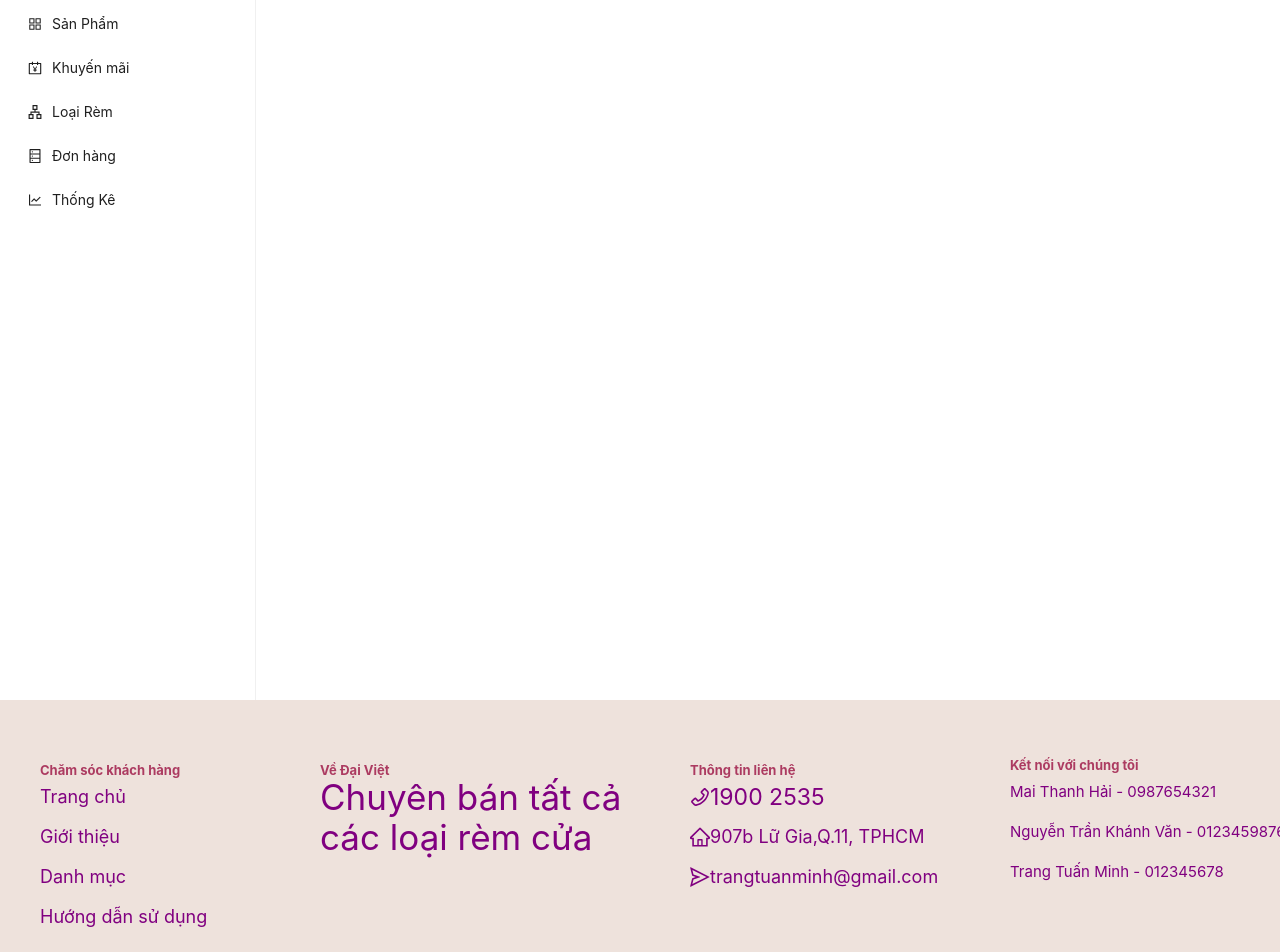
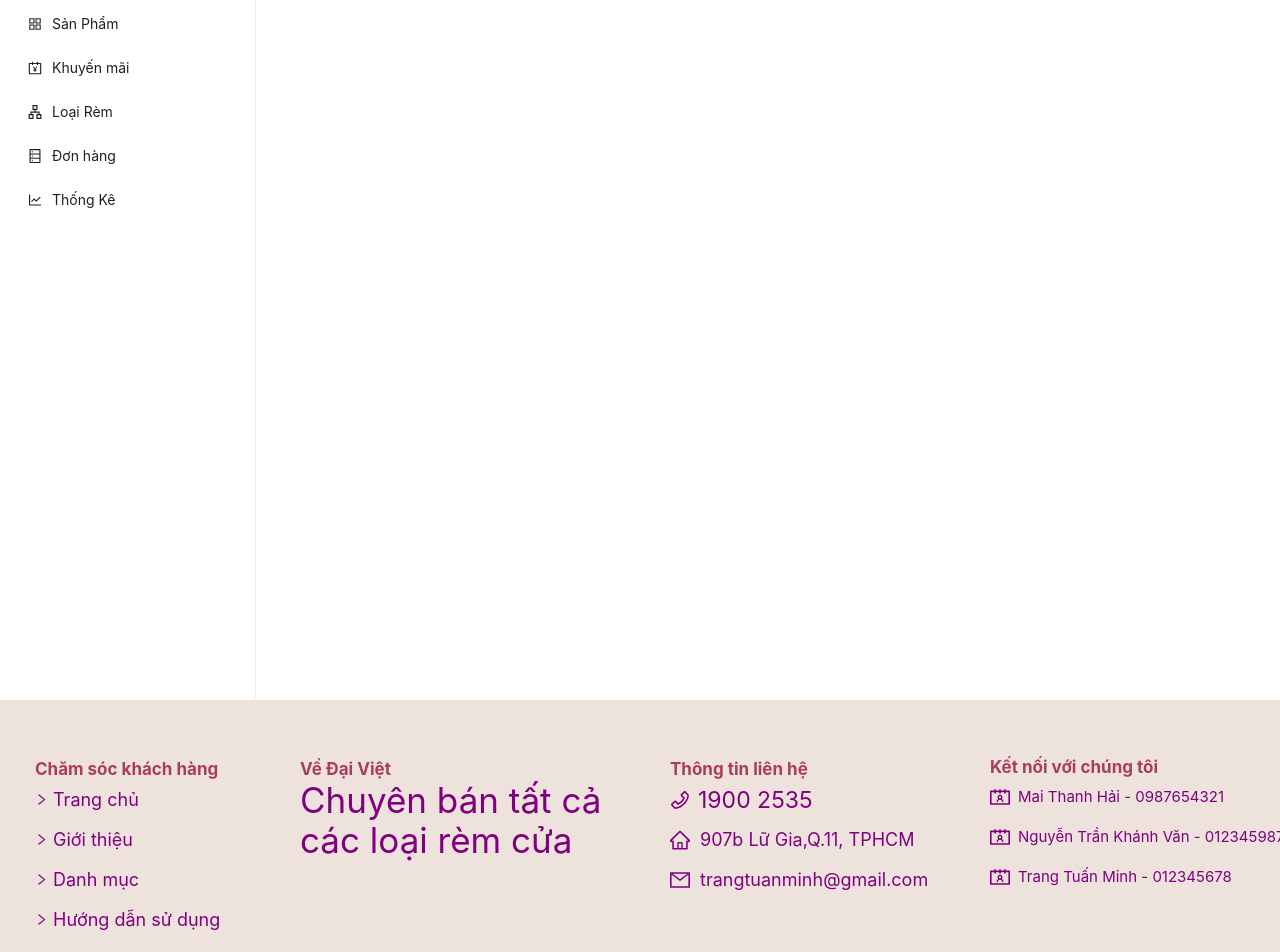
Before and after one commit to Khanhvan233/E_Commerce-Project, a React (Create React App) app: page /system/admin in a window 1280 px wide. Shown: the top 952 px of the page. Built offline with nearby package versions, Linux system fonts and the light colour scheme.

Commit message:
Sửa lại footer

```diff
--- a/src/components/FooterComponent/FooterComponent.jsx
+++ b/src/components/FooterComponent/FooterComponent.jsx
@@ -3,7 +3,7 @@ import { Badge, Col, Layout, Row} from 'antd';
 import { WrapperFooter, WrapperTextFooter, WrapperText, WrapperText2, WrapperText3, WrapperText4, WrapperText5 } from './style';
 import ButtonInputSearch from '../ButtonInputSearch/ButtonInputSearch';
 import { useNavigate } from 'react-router-dom';
-import {PhoneOutlined,HomeOutlined,SendOutlined} from '@ant-design/icons'
+import {PhoneOutlined,HomeOutlined,SendOutlined, MailOutlined, RightOutlined, ContactsOutlined} from '@ant-design/icons'
 import {
     InstagramOutlined,
     FacebookOutlined,
@@ -15,27 +15,31 @@ const FooterComponent = () => {
   return (
     <div style={{width: '100%', background:'rgb(153, 51,, 255)', display:'flex', justifyContent:'center' ,left:'0px', bottom: '0px'}}>
         <WrapperFooter>
-            <Col span={6} style={{display: 'flex', gap:'20px', alignItems:'center', marginLeft: '20px', padding:'20px'}}>
+            <Col span={6} style={{display: 'flex', gap:'20px', alignItems:'center', marginLeft: '20px', padding:'15px'}}>
                 <div>
                     <Row>
                         <WrapperTextFooter>Chăm sóc khách hàng</WrapperTextFooter>
                     </Row>
                     <Row>
+                        <RightOutlined style={{fontSize: '13px', color:'rgb(128,0,128)', marginRight: '5px' }} />
                         <WrapperText4>Trang chủ</WrapperText4>
                     </Row>
                     <Row>
+                        <RightOutlined style={{fontSize: '13px', color:'rgb(128,0,128)', marginRight: '5px' }} />
                         <WrapperText4>Giới thiệu</WrapperText4>
                     </Row>
                     <Row>
+                        <RightOutlined style={{fontSize: '13px', color:'rgb(128,0,128)', marginRight: '5px' }} />
                         <WrapperText4>Danh mục</WrapperText4>
                     </Row>
                     <Row>
+                        <RightOutlined style={{fontSize: '13px', color:'rgb(128,0,128)', marginRight: '5px' }} />
                         <WrapperText4>Hướng dẫn sử dụng</WrapperText4>
                     </Row>
 
                 </div>
             </Col>
-            <Col span={6} style={{display: 'flex', gap:'20px', alignItems:'center', marginLeft: '-40px', padding:'-40px'}}>
+            <Col span={6} style={{display: 'flex', gap:'20px', alignItems:'center', marginLeft: '-60px', padding:'-60px'}}>
                 <div>
                 <   Row>
                         <WrapperTextFooter >Về Đại Việt</WrapperTextFooter>
@@ -52,35 +56,41 @@ const FooterComponent = () => {
                         <WrapperTextFooter>Thông tin liên hệ</WrapperTextFooter>
                     </Row>
                     <Row>
-                        <PhoneOutlined style={{fontSize: '20px', color:'rgb(128,0,128)'}} />
+                        <PhoneOutlined style={{fontSize: '20px', color:'rgb(128,0,128)' , marginRight: '8px'}} />
                         <WrapperText3>1900 2535</WrapperText3>
                     </Row>
 
                     <Row>
-                        <HomeOutlined style={{fontSize: '20px', color:'rgb(128,0,128)', }} />
+                        <HomeOutlined style={{fontSize: '20px', color:'rgb(128,0,128)', marginRight: '10px' }} />
                         <WrapperText4>907b Lữ Gia,Q.11, TPHCM</WrapperText4>
 
                     </Row>
 
                     <Row>
-                        <SendOutlined style={{fontSize: '20px', color:'rgb(128,0,128)'}} />
+
+                        <MailOutlined style={{fontSize: '20px', color:'rgb(128,0,128)', marginRight: '10px'}} />
+
                         <WrapperText4> trangtuanminh@gmail.com</WrapperText4>
                     </Row>
 
                 </div>
             </Col>
-            <Col span={6} style={{display: 'flex', gap:'20px', alignItems:'center', marginLeft: '-10px', padding:'-5px', marginBottom:'50px'}}>
+            <Col span={6} style={{display: 'flex', gap:'20px', alignItems:'center', marginLeft: '-10px', padding:'-5px', marginBottom:'45px'}}>
                 <div>
                 <Row>
+
                     <WrapperTextFooter>Kết nối với chúng tôi</WrapperTextFooter>
                 </Row>
                 <Row>
+                    <ContactsOutlined style={{fontSize: '20px', color:'rgb(128,0,128)' , marginRight: '8px'}} />
                     <WrapperText5>Mai Thanh Hải - 0987654321</WrapperText5>
                 </Row>
                 <Row>
+                    <ContactsOutlined style={{fontSize: '20px', color:'rgb(128,0,128)' , marginRight: '8px'}} />
                     <WrapperText5>Nguyễn Trần Khánh Văn - 0123459876</WrapperText5>
                 </Row>
                 <Row>
+                    <ContactsOutlined style={{fontSize: '20px', color:'rgb(128,0,128)' , marginRight: '8px'}} />
                     <WrapperText5>Trang Tuấn Minh - 012345678</WrapperText5>
                 </Row>
                 </div>
--- a/src/components/FooterComponent/style.js
+++ b/src/components/FooterComponent/style.js
@@ -11,7 +11,7 @@ export const WrapperFooter = styled(Row)`
     height: 300px;
 `
 export const WrapperTextFooter= styled.span`
-    font-size: 13px;
+    font-size: 17px;
     color: rgb( 172, 59, 97);
     font-weight: bold;
     text-align: left;
```
